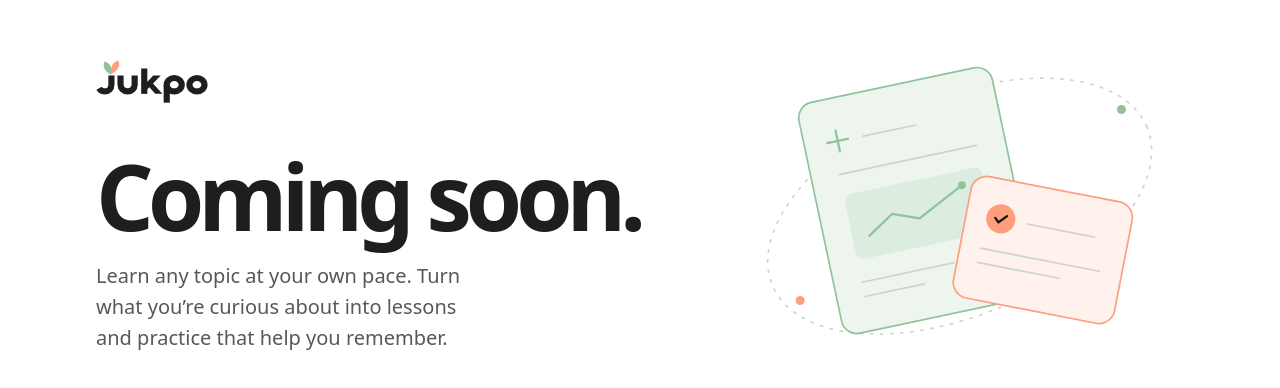
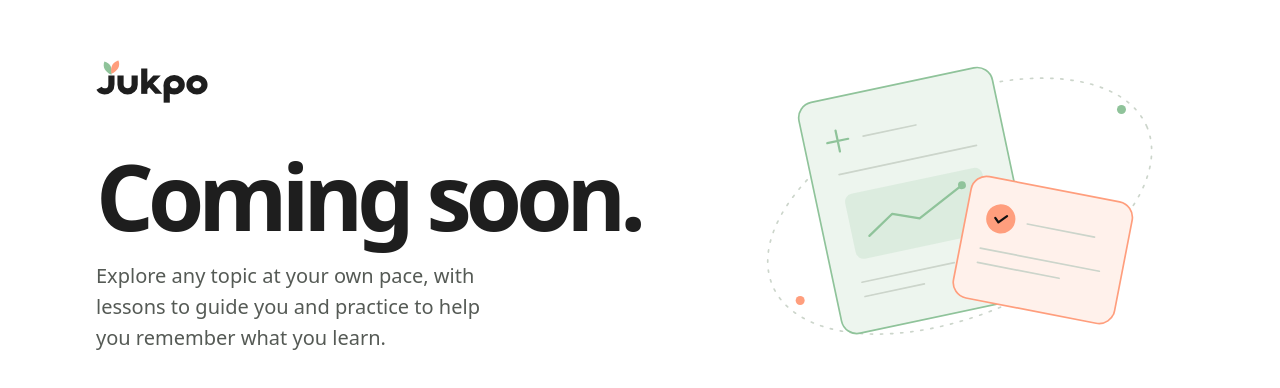
Before and after one commit to jukpodotcom/jukpodotcom.github.io, a plain HTML site: page index.html in a window 1280 px wide. Shown: the part 194-582 px from the top of the page. Drawn offline with Linux system fonts and the light colour scheme.

Commit message:
Polish the coming-soon copy

```diff
--- a/index.html
+++ b/index.html
@@ -4,7 +4,7 @@
   <meta charset="UTF-8">
   <meta name="viewport" content="width=device-width, initial-scale=1.0">
   <meta name="color-scheme" content="dark light">
-  <meta name="description" content="Jukpo turns what you’re curious about into lessons and practice that help you remember. Coming soon.">
+  <meta name="description" content="Explore any topic at your own pace with Jukpo. Lessons guide you, and practice helps you remember what you learn. Coming soon.">
   <title>Jukpo — Coming soon</title>
   <link rel="icon" href="/favicon.ico" sizes="any">
   <link rel="icon" href="/favicon.svg" type="image/svg+xml">
@@ -100,7 +100,7 @@
         <path d="M252.98,58.29 Q252.98,67.73 245.68,74.28 Q238.7,80.54 228.98,80.54 Q219.26,80.54 212.28,74.28 Q204.98,67.73 204.98,58.29 Q204.98,48.85 212.28,42.3 Q219.26,36.04 228.98,36.04 Q238.7,36.04 245.68,42.3 Q252.98,48.85 252.98,58.29 Z M238.98,58.29 Q238.98,55.1 236.33,52.72 Q233.34,50.04 228.98,50.04 Q224.62,50.04 221.63,52.72 Q218.98,55.1 218.98,58.29 Q218.98,61.48 221.63,63.86 Q224.62,66.54 228.98,66.54 Q233.34,66.54 236.33,63.86 Q238.98,61.48 238.98,58.29 Z"/>
       </svg>
       <h1>Coming soon.</h1>
-      <p>Learn any topic at your own pace. Turn what you’re curious about into lessons and practice that help you remember.</p>
+      <p>Explore any topic at your own pace, with lessons to guide you and practice to help you remember what you learn.</p>
     </div>
     <svg class="study" xmlns="http://www.w3.org/2000/svg" viewBox="0 0 400 310" aria-hidden="true">
       <ellipse cx="200" cy="155" rx="181" ry="97" transform="rotate(-23 200 155)"
```
